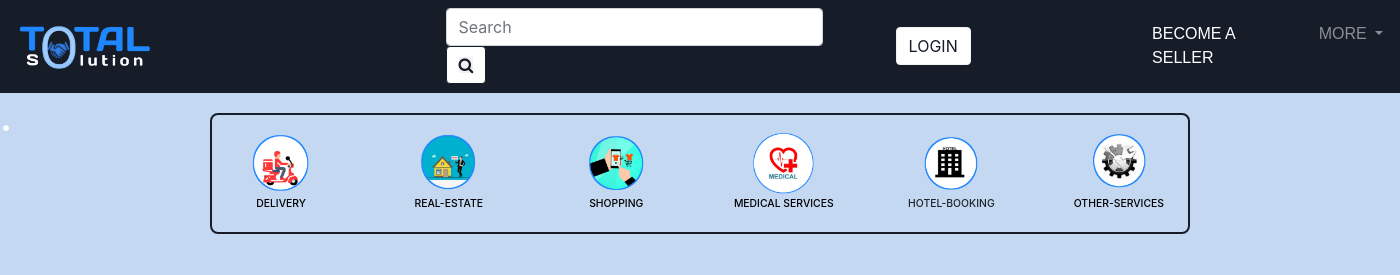
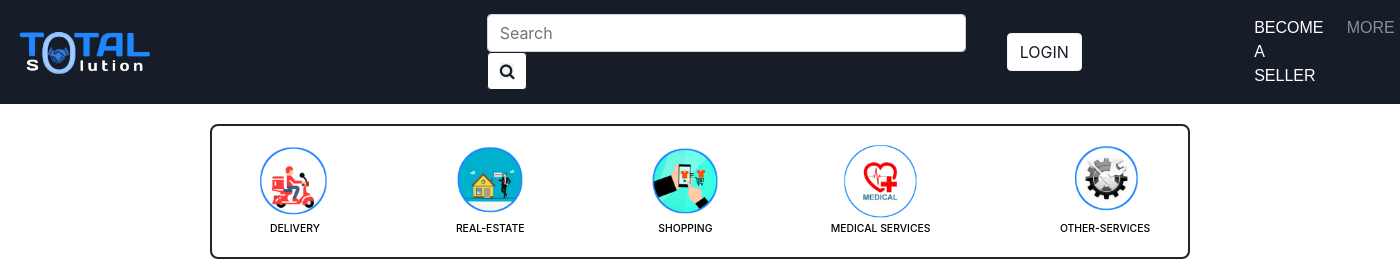
Before and after one commit to sreyasmagesh/totalsolution, a Django app: page / in a window 1400 px wide. Shown: the top 275 px of the page. Run offline with Django 4.2, Linux system fonts and the light colour scheme.

Commit message:
fifth commit

```diff
--- a/tsapp/static/css/home.css
+++ b/tsapp/static/css/home.css
@@ -1,7 +1,7 @@
 *{
 	padding:0;
 	margin:0;
-  background-color:#c5d8f1;
+  background-color:#ffffff;
 }
 
 html{
@@ -18,7 +18,7 @@ body{
     margin-left: 44%;
 }
 #input1{
-    size: 20;
+    size: 30;
 }
 .header .catagories img{
     width: 50%;
@@ -29,7 +29,7 @@ body{
     display: inline;
     padding-top: 1%;
     padding-bottom: 1%;
-    border: 2px solid #161d29;
+    border: 2px solid rgb(33, 34, 48);
     border-radius: 8px;
 }
 .header .catagories h3{
@@ -53,11 +53,11 @@ body{
 
 #carddd{
   margin-left: 3%;
-  border: 2px solid rgb(0, 183, 255);
+  border: 2px solid rgb(14, 21, 24);
 }
 
 #carddd h1{
-  color: black;
+  color: rgb(72, 162, 235);
 }
 #carddd p{
   color: black;
--- a/tsapp/templates/home.html
+++ b/tsapp/templates/home.html
@@ -21,9 +21,9 @@
         <button  class="navbar-toggler" type="button" data-toggle="collapse" data-target="#navbarSupportedContent" aria-controls="navbarSupportedContent" aria-expanded="false" aria-label="Toggle navigation">
           <span class="navbar-toggler-icon"></span>
         </button>
-        <div style="margin-left:20%;background-color: #161d29;" class="collapse navbar-collapse" id="navbarSupportedContent">
+        <div style="margin-left:23%;background-color: #161d29;" class="collapse navbar-collapse" id="navbarSupportedContent">
             <form style="background-color: #161d29" class="form-inline my-2 my-lg-0">
-                <input style="background-color: rgb(255, 255, 255);" size="30" id="input1" class="form-control mr-sm-2" type="search" placeholder="Search" aria-label="Search">
+                <input style="background-color: rgb(255, 255, 255);" size="40" id="input1" class="form-control mr-sm-2" type="search" placeholder="Search" aria-label="Search">
                 <button style="background-color: rgb(255, 255, 255);border:1px solid #161d29"  id="button1" style="background-color: #161d29; color: white;border-color:#f1f1f1" class="btn btn-outline-success my-2 my-sm-0" type="submit"><span style="color:#161d29;background-color: #f1f1f1;" class="fa fa-search form-control-feedback"></span></button>
             </form>
             <div style="background-color: #161d29" class="div1">
@@ -54,13 +54,13 @@
           <h1 style="margin-bottom:-2%;color: #ffffff;">.</h1>
       </div>
 
-      <div class="header" style="background-color:#c5d8f1;">
+      <div class="header" >
               <center>
                 <div class="catagories" style="display: flex;width: 70%;">
                   <div class="img1" >
                       <center>
                         <a style="color: black;text-decoration:none;" href="">
-                          <img style="background-color:#c5d8f1;" src="{% static 'images/deliverylogo.png' %}" alt="">
+                          <img  src="{% static 'images/deliverylogo.png' %}" alt="">
                           <h3> DELIVERY</h3></a>
 
                       </center>
@@ -68,14 +68,14 @@
                   <div class="img2" style="margin-left: 3%;margin-right: 3%;">
                       <center>
                           <a style="color: black;text-decoration:none;" href="">
-                          <img style="background-color:#c5d8f1;" src="{% static 'images/home.png' %}" alt="">
+                          <img  src="{% static 'images/home.png' %}" alt="">
                           <h3>REAL-ESTATE</h3></a>
                       </center>
                   </div>
                   <div class="img3" >
                       <center>
                           <a style="color: black;text-decoration:none;" href="">
-                          <img style="background-color:#c5d8f1;" src="{% static 'images/shopping.png' %}" alt="">
+                          <img src="{% static 'images/shopping.png' %}" alt="">
                           <h3>SHOPPING</h3></a>
                       </center>
 
@@ -83,22 +83,16 @@
                   <div class="img4" style="margin-left: 3%;margin-right: 3%;">
                       <center>
                           <a style="color: black;text-decoration:none;" href="">
-                          <img style="background-color:#c5d8f1;" src="{% static 'images/medical.png' %}" alt="">
+                          <img  src="{% static 'images/medical.png' %}" alt="">
                           <h3>MEDICAL SERVICES</h3></a>
                       </center>
 
                   </div>
-                  <div class="img6" >
-                      <center>
-                          <img style="background-color:#c5d8f1;" src="{% static 'images/hotellogo.png' %}" alt="">
-                          <h3>HOTEL-BOOKING</h3></a>
-                      </center>
 
-                  </div>
                   <div class="img7" style="margin-left: 3%;">
                       <center>
                           <a style="color: black;text-decoration:none;" href="">
-                          <img style="background-color:#c5d8f1;" src="{% static 'images/settings.png' %}" alt="">
+                          <img  src="{% static 'images/settings.png' %}" alt="">
                           <h3>OTHER-SERVICES</h3></a>
                       </center>
                   </div>
@@ -125,7 +119,7 @@
 
 
 
-      <div style="padding-top: 5%; color: rgb(148, 148, 148);border-top: 2px solid white;">
+      <div style="padding-top: 5%; color: rgb(148, 148, 148);border-top: 2px solid rgb(36, 54, 63)">
         <div class="container" id="containerr">
           <div style="margin-bottom: 10%;"  class="row align-items-stretch justify-content-start card-deck">
            <div class="card" id="carddd">
@@ -175,7 +169,7 @@
        </div>
 
 
-      <div style="padding-top: 5%; border-top: 2px solid white; color: #c5d8f1;">
+      <div style="padding-top: 5%; border-top: 2px solid rgb(38, 56, 63); color: #c5d8f1;">
         <div class="container">
           <div style="margin-bottom: 10%;"  class="row align-items-stretch justify-content-start card-deck">
            <div style="border: 0px solid rgb(255, 255, 255);" class="card" id="card">
```
